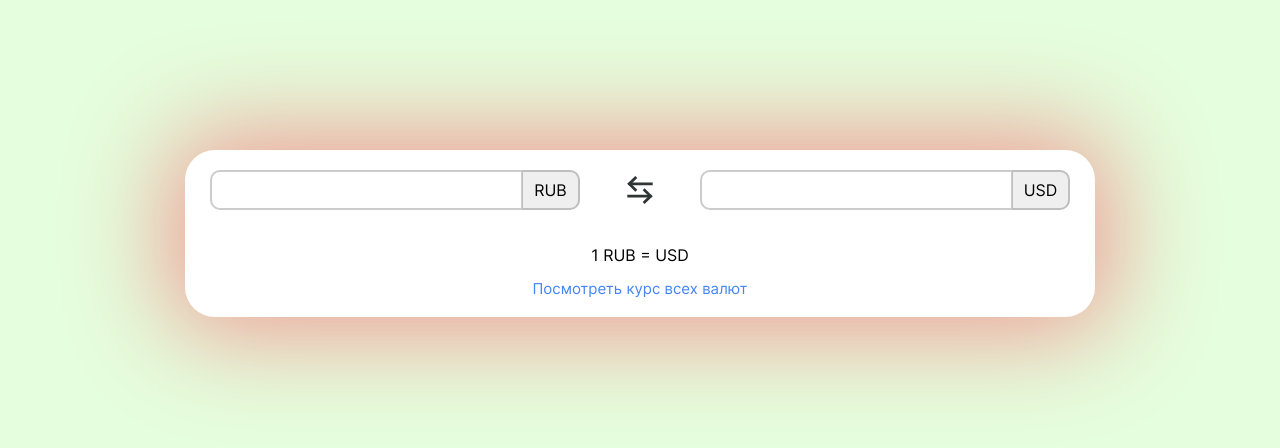
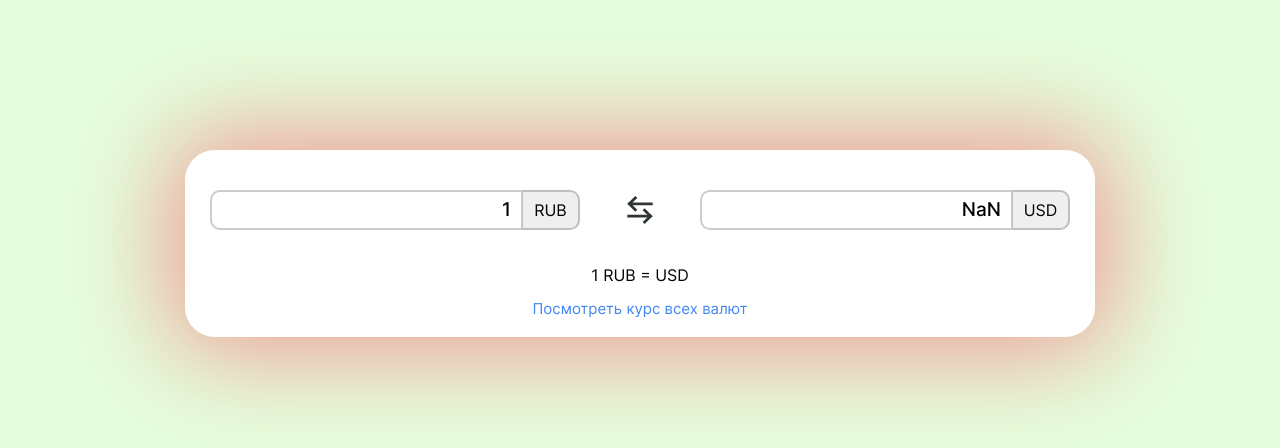
Before and after one commit to TsvetSerg/conversion, a React (Create React App) app: page / in a window 1280 px wide. Shown: the top 448 px of the page. Built offline with nearby package versions, Linux system fonts and the light colour scheme; no server answers.

Commit message:
input validation and work with api

```diff
--- a/src/components/App/App.js
+++ b/src/components/App/App.js
@@ -42,15 +42,19 @@ function App() {
 
   function getExchangeRate(from, to) {
     СurrencyApi.getСurrency(from, to)
-    .then((i) => {
-      localStorage.setItem('Сurrency', JSON.stringify(i))
+    .then((response, i) => {
+      if (response.ok) {
+        localStorage.setItem('Сurrency', JSON.stringify(i))
+      } else {
+        getFixRate(from, to);
+      }
+
     })
     .then(() => {
       handelLocalVal()
     })
     .catch((err) => {
-      console.log('123123123');
-      getFixRate(from, to)
+      console.log(err);
     })
   }
 
--- a/src/components/Converter/Converter.css
+++ b/src/components/Converter/Converter.css
@@ -1,9 +1,6 @@
 .converter {
-  /* border: 1px solid black; */
   background-color: white;
-  /* width: 800px; */
   width: 100%;
-  /* height: 500px; */
   border-radius: 30px;
   display: flex;
   flex-direction: column;
@@ -12,8 +9,8 @@
 
 .converter__form {
   display: flex;
-  /* flex-direction: column; */
   margin: 20px auto;
+  margin-top: 40px;
   width: calc(100% - 25px * 2);
 }
 
@@ -26,15 +23,6 @@
   -webkit-appearance: none;
 }
 
-/* .converter__input {
-  margin-top: 50px;
-  appearance: none;
-  border: none;
-  border-bottom: 1px solid rgba(0, 0, 0, 0.3);
-  padding-bottom: 10px;
-  padding-top: 10px;
-  text-align: center;
-} */
 
 .converter__input {
   appearance: none;
@@ -47,7 +35,6 @@
   padding-right: 10px;
   font-weight: 500;
   font-size: 19px;
-  /* margin-left: 70px; */
 }
 
 .converter__select {
@@ -62,8 +49,6 @@
   appearance: none;
   text-align: center;
   cursor: pointer;
-  /* margin-right: 70px; */
-
 }
 
 
--- a/src/components/Converter/Converter.js
+++ b/src/components/Converter/Converter.js
@@ -17,12 +17,16 @@ function Converter({currency, exchangeRate, unit}) {
 
   React.useEffect((i) => {
     i = input * currency.result
-    setResult(i)
+    setResult(rounded(i))
 
   }, [input, currency])
 
   function handelChangeInput(e) {
-    setInput(e.target.value);
+    setInput(e.target.value.replace(/[^\d+$]/g, ''));
+  }
+
+  function handelChangeResult(e) {
+    setResult(e.target.value.replace(/[^\d+$]/g, ''));
   }
 
   function handelChangeValues(e) {
@@ -44,11 +48,15 @@ function Converter({currency, exchangeRate, unit}) {
     setTo(g)
   }
 
+  const rounded = function(number){
+    return +number.toFixed(2);
+}
+
   return (
     <section className='converter'>
       <form className='converter__form'>
 
-        <input className='converter__input' autoComplete='off' type="text" />
+        <input className='converter__input' autoComplete='off' type="text" value={input} onChange={handelChangeInput}/>
         <select className="converter__select" value={from} onChange={handelChangeValueFrom}>
           <option value="GBP">GBP</option>
           <option value="USD">USD</option>
@@ -62,7 +70,7 @@ function Converter({currency, exchangeRate, unit}) {
 
         <button onClick={hendelSwap} className='converter__swap'></button>
 
-        <input className='converter__input' type="text" />
+        <input className='converter__input' type="text" autoComplete='off' value={result}/>
         <select className="converter__select" value={to} onChange={handelChangeValues}>
           <option value="GBP">GBP</option>
           <option value="USD">USD</option>
@@ -73,8 +81,6 @@ function Converter({currency, exchangeRate, unit}) {
           <option value="UAH">UAH</option>
           <option value="PLN">PLN</option>
         </select>
-
-        {/* <input placeholder='Введите число' className='converter__input' value={input} onChange={handelChangeInput} type="number" /> */}
       </form>
       <p className="converter__result">1 {from} = {unit} {to}</p>
       <Link className='converter__link' to="/rates">Посмотреть курс всех валют</Link>
--- a/src/components/Rates/Rates.js
+++ b/src/components/Rates/Rates.js
@@ -1,6 +1,7 @@
 import React from "react";
 import './Rates.css';
 import Item from '../Item/Item';
+import { Link } from 'react-router-dom';
 
 function Rates({rates, lastQuote}) {
 
@@ -64,44 +65,9 @@ function Rates({rates, lastQuote}) {
             />)
           })
         }
-        {/* <li className="item">
-          <h2 className="item__title">GBP</h2>
-          <p className="item__subtitle">{rates.GBP}</p>
-        </li>
-        <li className="item">
-          <h2 className="item__title">USD</h2>
-          <p className="item__subtitle">{rates.USD}</p>
-        </li>
-        <li className="item">
-          <h2 className="item__title">RUB</h2>
-          <p className="item__subtitle">{rates.RUB}</p>
-        </li>
-        <li className="item">
-          <h2 className="item__title">EUR</h2>
-          <p className="item__subtitle">{rates.EUR}</p>
-        </li>
-        <li className="item">
-          <h2 className="item__title">CHF</h2>
-          <p className="item__subtitle">{rates.CHF}</p>
-        </li>
-        <li className="item">
-          <h2 className="item__title">JPY</h2>
-          <p className="item__subtitle">{rates.JPY}</p>
-        </li>
-        <li className="item">
-          <h2 className="item__title">UAH</h2>
-          <p className="item__subtitle">{rates.UAH}</p>
-        </li>
-        <li className="item">
-          <h2 className="item__title">PLN</h2>
-          <p className="item__subtitle">{rates.PLN}</p>
-        </li>
-        <li className="item">
-          <h2 className="item__title">TRY</h2>
-          <p className="item__subtitle">{rates.TRY}</p>
-        </li> */}
       </ul>
       <button onClick={handelAddCurrency} className="rates___btn">Еще</button>
+      <Link className="converter__link" to='/'>Конвертировать валюту</Link>
     </section>
   )
 }
```
